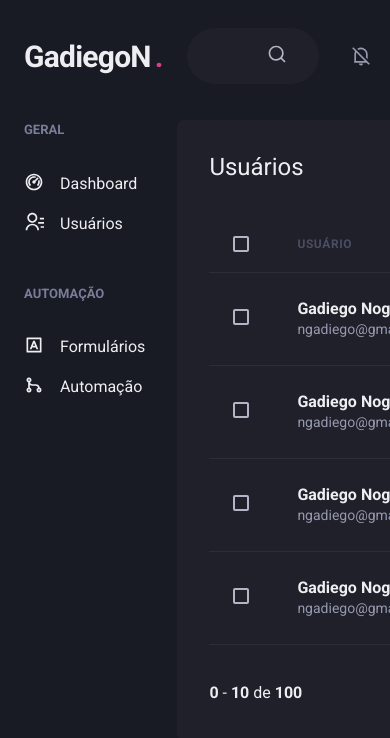
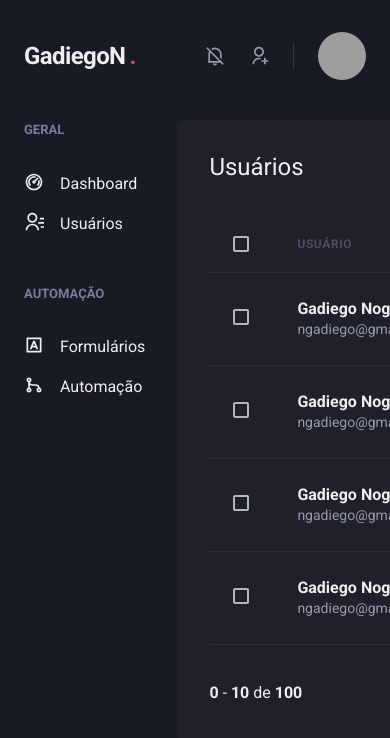
Before and after one commit to GadiegoN/gadashboard, a Next.js app: page /users in a window 390 px wide. Shown: the top 738 px of the page. Built offline with nearby package versions, Linux system fonts and the light colour scheme; grey boxes are pictures that could not be loaded.

Commit message:
:sparkle: Cabeçalho responsivo

```diff
--- a/src/components/Header/Index.tsx
+++ b/src/components/Header/Index.tsx
@@ -1,4 +1,4 @@
-import { Flex } from '@chakra-ui/react';
+import { Flex, useBreakpointValue } from '@chakra-ui/react';
 
 import { Logo } from './Logo';
 import { NotificationsNav } from './NotificationsNav';
@@ -6,6 +6,12 @@
 import { SearchBox } from './SearcBox';
 
 export function Header() {
+
+    const isWideVersion = useBreakpointValue({
+        base: false,
+        lg: true,
+    })
+
     return (
         <Flex
             as="header"
@@ -19,11 +25,11 @@
         >
             <Logo />
 
-            <SearchBox />
+            { isWideVersion && <SearchBox /> }
 
             <Flex align="center" ml="auto">
                 <NotificationsNav />
-                <Profile />
+                <Profile showProfileData={isWideVersion} />
             </Flex>
         </Flex>
     )
--- a/src/components/Header/Logo.tsx
+++ b/src/components/Header/Logo.tsx
@@ -3,7 +3,7 @@
 export function Logo() {
     return (
         <Text
-            fontSize="3xl"
+            fontSize={["2xl", "3xl"]}
             fontWeight="bold"
             letterSpacing="tight"
             w="64"
--- a/src/components/Header/NotificationsNav.tsx
+++ b/src/components/Header/NotificationsNav.tsx
@@ -4,9 +4,9 @@
 export function NotificationsNav() {
     return (
         <HStack
-                    spacing="8"
-                    mx="8"
-                    pr="8"
+                    spacing={["6", "8"]}
+                    mx={["6", "8"]}
+                    pr={["6", "8"]}
                     py="1"
                     color="gray.300"
                     borderRightWidth={1}
--- a/src/components/Header/Profile.tsx
+++ b/src/components/Header/Profile.tsx
@@ -1,14 +1,20 @@
 import { Avatar, Box, Flex, Text } from "@chakra-ui/react";
 
-export function Profile() {
+interface ProfileProps {
+    showProfileData?: boolean;
+}
+
+export function Profile({ showProfileData = true }: ProfileProps) {
     return (
         <Flex align="center">
+            {showProfileData && (
                 <Box mr="4" textAlign="right">
                     <Text>Gadiego Nogueira</Text>
                     <Text color="gray.300" fontSize="small">
                         ngadiego@gmail.com
                     </Text>
                 </Box>
+            )}
 
             <Avatar size="md" name="Gadiego Nogueira" src="https://github.com/GadiegoN.png" />
         </Flex>
--- a/src/pages/users/index.tsx
+++ b/src/pages/users/index.tsx
@@ -14,8 +14,8 @@
     Tr
 } from "@chakra-ui/react";
 import { RiAddLine, RiPencilLine } from "react-icons/ri";
+import { Header } from "../../components/Header/Index";
 
-import { Header } from "../../components/Header";
 import { Pagination } from "../../components/Pagination";
 import { Sidebar } from "../../components/Sidebar";
 
```
Lines whose indentation alone changed are shown as unchanged.
